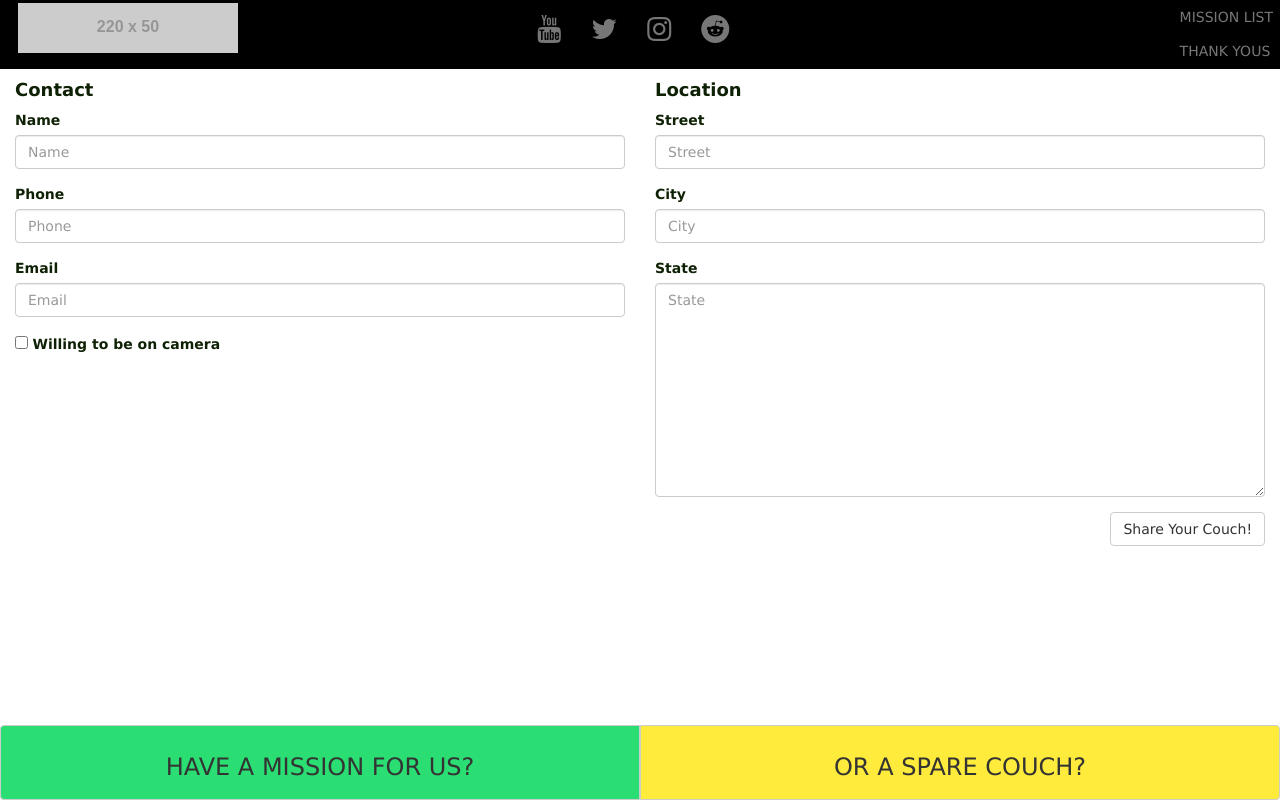
After one commit to mendoncakr/InternetAdventureClub, a Django app: page /couch/new/ in a window 1280 px wide. The commit adds this page. Run offline with Django 3.2, Linux system fonts and the light colour scheme; grey boxes labelled with a size stand in for pictures from a placeholder-image service; some libraries are stand-ins or nearby versions.

Commit message:
Adds couch page

```diff
--- a/generique_project/urls.py
+++ b/generique_project/urls.py
@@ -2,10 +2,6 @@ from django.conf.urls import patterns, include, url
 from django.contrib import admin
 
 urlpatterns = patterns('',
-    # Examples:
-    # url(r'^$', 'generique_project.views.home', name='home'),
-    # url(r'^blog/', include('blog.urls')),
-
     url(r'^admin/', include(admin.site.urls)),
     url(r'^', include('travel.urls')),
 )
--- /dev/null
+++ b/templates/travel/new_couch.html
@@ -0,0 +1,26 @@
+{% extends "travel/base.html" %}
+{% load bootstrap3 %}
+
+{% block mission %}
+  <div class="container-fluid">
+    <form name="register" action='/couch/new/' method="POST">
+        {% csrf_token %}
+
+        <div class="row">
+            <div class="col-lg-6">
+                <h4><b>Contact</b></h4>
+                {% bootstrap_form contact_form layout='inline' %}
+            </div>
+
+            <div class="col-lg-6">
+                <h4><b>Location</b></h4>
+                {% bootstrap_form address_form layout='inline' %}
+            <input type="submit" class="btn btn-default pull-right" value="Share Your Couch!">
+            </div>
+
+        </div>
+
+    </form>
+  </div>
+
+{% endblock mission %}
--- a/templates/travel/register.html
+++ b/templates/travel/register.html
@@ -2,7 +2,7 @@
 {% load bootstrap3 %}
 
 {% block mission %}
-<div class="container" id='register_form'>
+<div class="container-fluid" id='register_form'>
     <div class="row">
         <div class="col-lg-12" >
             <form name="register" action='/mission/new/' method="POST">
--- a/travel/forms.py
+++ b/travel/forms.py
@@ -1,5 +1,5 @@
 from django import forms
-from travel.models import Mission, Contact, Address
+from travel.models import Mission, Contact, Address, Couch
 from localflavor.us.forms import USPhoneNumberField
 
 class MissionForm(forms.ModelForm):
@@ -11,6 +11,8 @@ class MissionForm(forms.ModelForm):
     model = Mission
     fields = ('description','anything_else',)
 
+
+
 class ContactForm(forms.ModelForm):
   name = forms.CharField(max_length=150)
   phone = USPhoneNumberField()
@@ -21,7 +23,15 @@ class ContactForm(forms.ModelForm):
     model = Contact
     fields = ('name','phone','email', 'willing_to_be_on_camera')
 
+
+
 class AddressForm(forms.ModelForm):
   class Meta:
     model = Address
     fields = ('street','city','state',)
+
+
+
+class CouchForm(forms.ModelForm):
+  class Meta:
+    model = Couch
--- a/travel/models.py
+++ b/travel/models.py
@@ -11,9 +11,9 @@ class Mission(models.Model):
   anything_else = models.TextField()
   longitude = models.FloatField(default=0.0)
   latitude = models.FloatField(default=0.0)
-
   is_approved = models.BooleanField(default=False)
   is_current = models.BooleanField(default=False)
+  # is_completed = models.BooleanField(default=False)
   address = models.ForeignKey('Address')
   contact = models.ForeignKey('Contact')
 
@@ -24,8 +24,6 @@ class Mission(models.Model):
     return self.address.city.title() + ", " + self.address.state.upper()
 
   def geolocate(self):
-    print("FULL ADDRESS:")
-    print(self.address.full())
     url = 'http://maps.googleapis.com/maps/api/geocode/json?address={}&sensor=false'.format(self.address.full())
     response = requests.get(url)
     if response.status_code == 200:
--- a/travel/urls.py
+++ b/travel/urls.py
@@ -6,5 +6,5 @@ urlpatterns = patterns('',
     url(r'^thelist/$', views.all_missions, name='all_missions'),
     url(r'^thanks/$', views.thanks, name='thanks'),
     url(r'^mission/new/$', views.add_mission, name='add_mission'),
-    # url(r'^thanks/$', views.thanks, name='thanks'),
+    url(r'^couch/new/$', views.add_couch, name='add_couch')
 )
--- a/travel/views.py
+++ b/travel/views.py
@@ -2,7 +2,7 @@ from django.http import HttpResponse, JsonResponse
 from django.contrib import messages
 from django.shortcuts import render, redirect
 from travel.models import Mission, Contact, Address
-from travel.forms import MissionForm, ContactForm, AddressForm
+from travel.forms import MissionForm, ContactForm, AddressForm, CouchForm
 
 # Create your views here.
 def index(request):
@@ -57,5 +57,13 @@ def add_mission(request):
 
 def all_missions(request):
   context_dict = {}
-  context_dict['missions'] = Mission.objects.all()
+  context_dict['missions'] = Mission.objects.filter(is_approved=True)
   return render(request, 'travel/the_list.html', context_dict)
+
+def add_couch(request):
+  if request.method == "POST":
+    print(request)
+  else:
+    mission_form, contact_form,address_form = MissionForm(), ContactForm(), AddressForm()
+    context_dict = {'mission_form' : mission_form,'contact_form' : contact_form,'address_form' : address_form}
+  return render(request, 'travel/new_couch.html', context_dict)
```
